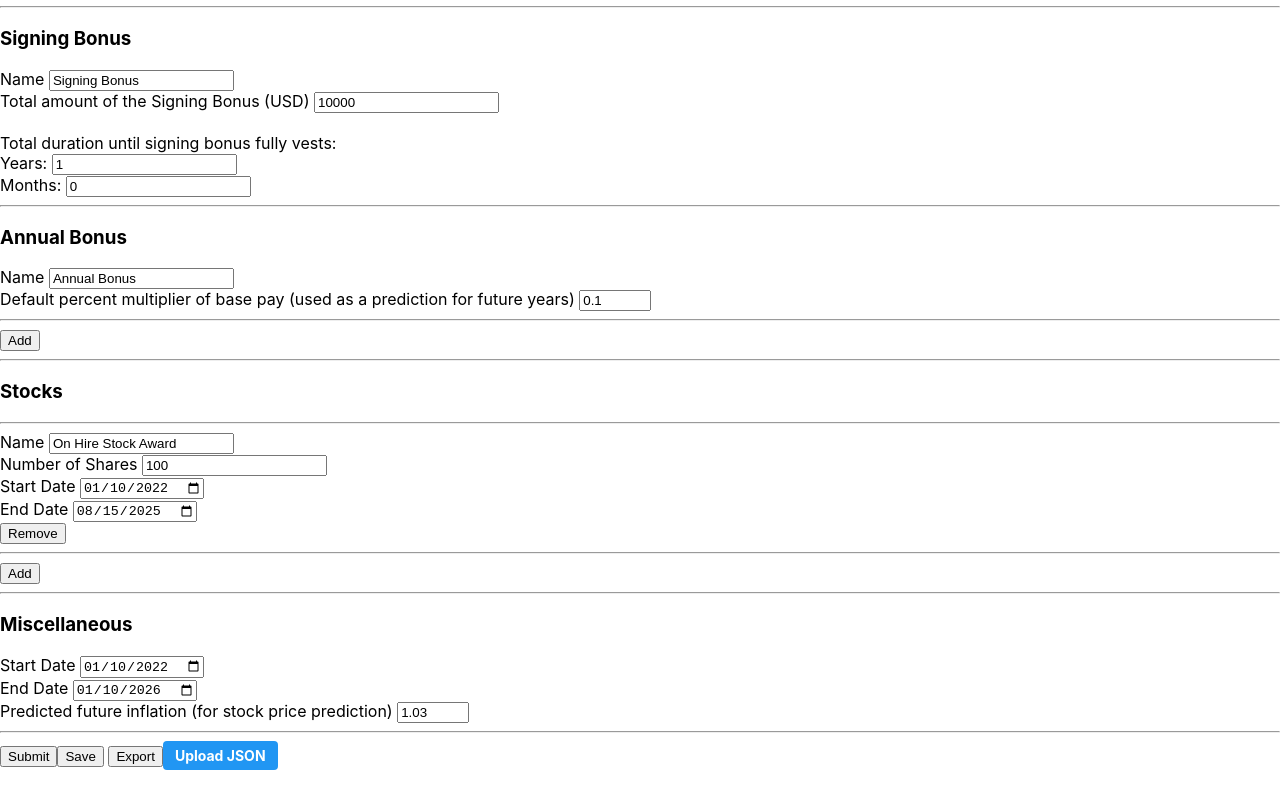
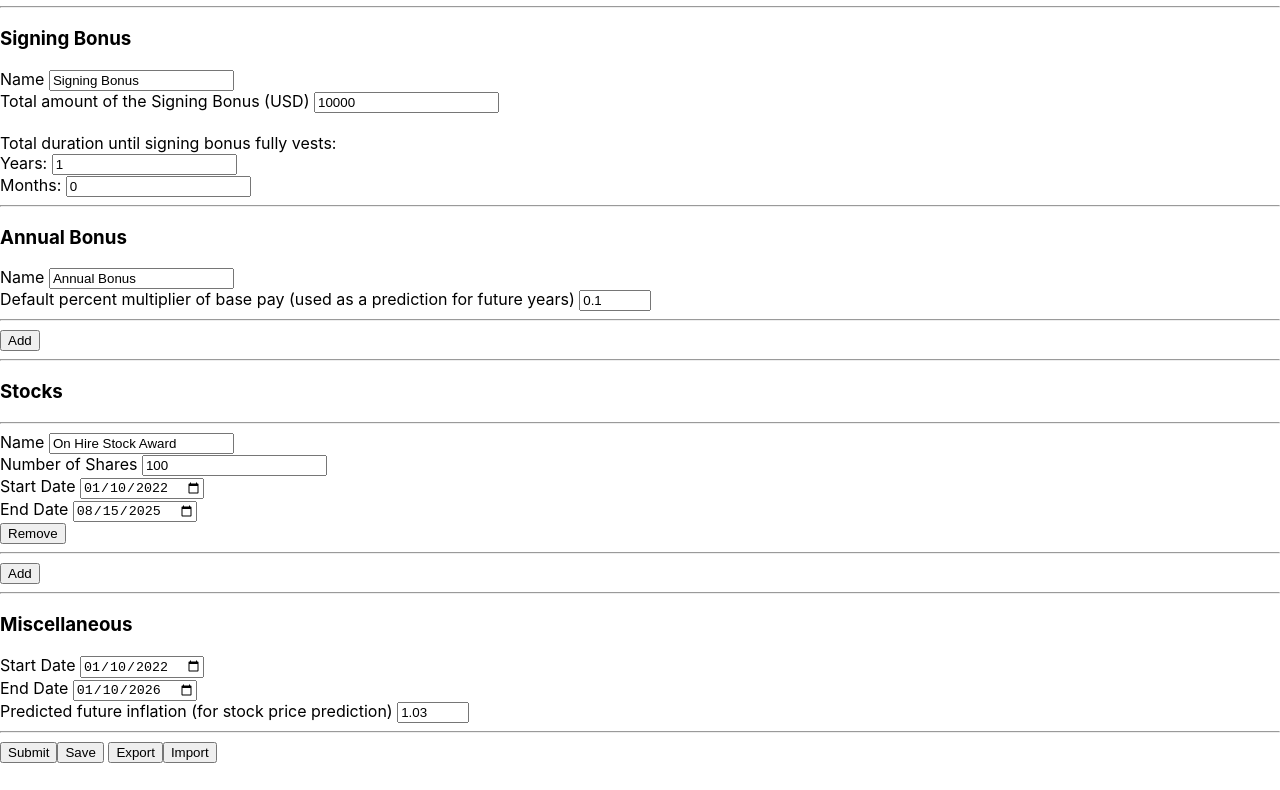
Before and after one commit to tkreindler/total-compensation, a React (Create React App) app in the folder frontend/: page / in a window 1280 px wide. Shown: the part 347-1137 px from the top of the page. Built offline with nearby package versions, Linux system fonts and the light colour scheme.

Commit message:
Made import button slightly less horrendous

```diff
--- a/frontend/src/App.tsx
+++ b/frontend/src/App.tsx
@@ -2,7 +2,6 @@ import { useState } from "react";
 import Form from "./Form";
 import RequestPayload, { defaultRequestPayload } from "./RequestPayload";
 import { useCookies } from "react-cookie";
-import PlotlyPlot from "./Plot";
 
 interface State
 {
--- a/frontend/src/Form.tsx
+++ b/frontend/src/Form.tsx
@@ -817,24 +817,11 @@ const Form: React.FC<Props> = ({ initialState, submitCallback, saveCallback }) =
             <button type="button" onClick={async () => await downloadPayload(state.payload)}>
                 Export
             </button>
-            <label htmlFor="import-button">
-                <span
-                    style={{
-                        display: "inline-block",
-                        padding: "6px 12px",
-                        cursor: "pointer",
-                        borderRadius: "4px",
-                        backgroundColor: "#2196f3",
-                        color: "white",
-                        fontSize: "14px",
-                        fontWeight: "bold",
-                    }}
-                >
-                    Upload JSON
-                </span>
-            </label>
+            <button type="button" onClick={() => document.getElementById('import-button-hidden')!.click()}>
+                Import
+            </button>
             <input
-                id="import-button"
+                id="import-button-hidden"
                 type="file"
                 onChange={importPayload}
                 style={{ display: "none" }}
```
